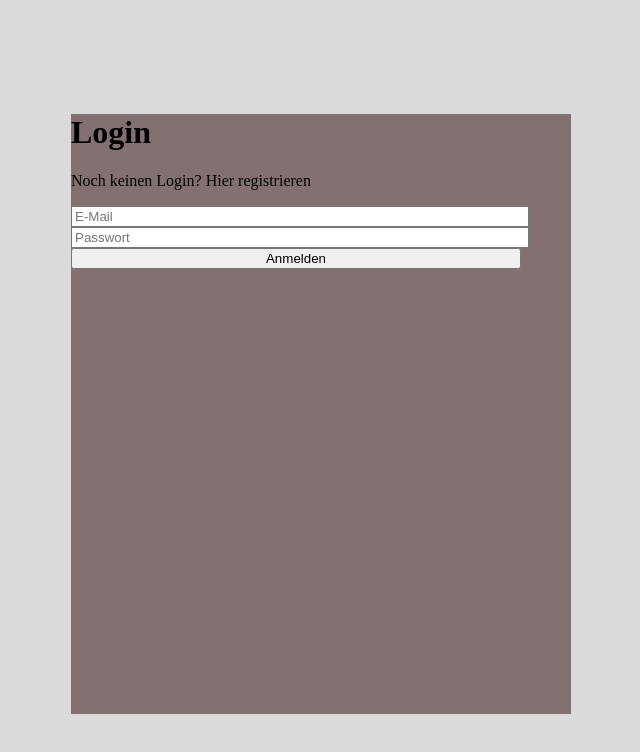
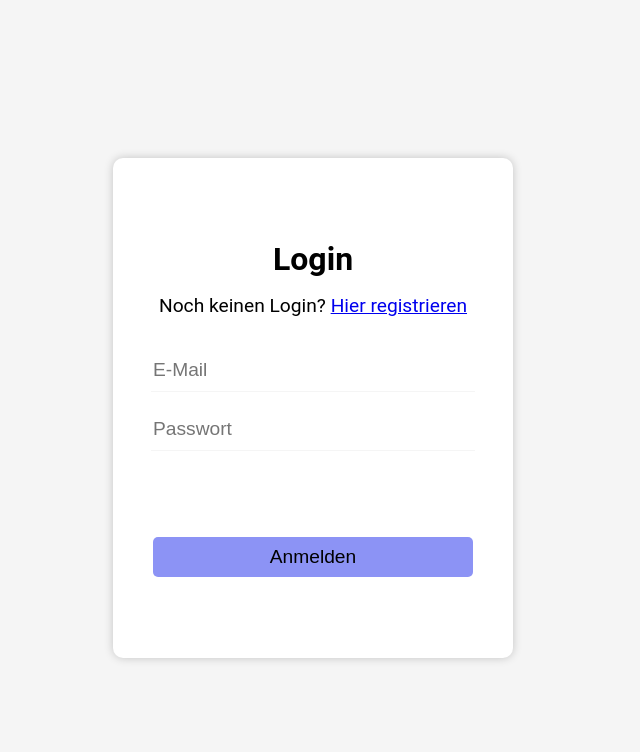
Before and after one commit to simonkrempin/hexachess, a Next.js app: page /login in a window 1280 px wide. Shown: the top 752 px of the page, without its empty margins (327-967 px from the left). Built offline with nearby package versions, Linux system fonts and the light colour scheme.

Commit message:
HECH19
Login Page

```diff
--- a/app/(auth)/login/login.css
+++ b/app/(auth)/login/login.css
@@ -1,19 +1,58 @@
 body {
-    background-color: #dadada;
-    display: grid;
-    place-items: center;
-    width: 100vw;
+    background-color: #f5f5f5;
     height: 100vh;
+    display: flex;
+    justify-content: center;
+    align-items: center;
     overflow: hidden;
 }
 
-.login {
-    background-color: #837070;
-    width: 500px;
-    height: 600px;
-    margin: 10px;
+.login-window {
+    width: 400px;
+    height: 500px;
+    background-color: white;
+    border-radius: 10px;
+    box-shadow: 0 0 10px 0 rgba(0, 0, 0, 0.2);
+    display: flex;
+    flex-direction: column;
+    justify-content: center;
+    align-items: center;
 }
 
-.login * {
-    width: 90%;
+/* make the input fields look better and take the whole width */
+.login-window > input {
+    width: 80%;
+    height: 40px;
+    border: none;
+    border-bottom: 1px solid #f5f5f5;
+    margin-bottom: 1rem;
+    font-size: 1.2rem;
+    outline: none;
 }
+
+/* make the button look better and take the whole width */
+.login-window > button {
+    width: 80%;
+    height: 40px;
+    border: none;
+    border-radius: 5px;
+    background-color: #8c93f5;
+    font-size: 1.2rem;
+    outline: none;
+    cursor: pointer;
+    /* align the button to the bottom of the div without moving the other items */
+    margin-top: 70px;
+}
+
+.login-window > h1, p {
+    margin: 0;
+    padding: 0;
+    /* add a prettier font*/
+    font-family: 'Roboto', sans-serif;
+}
+
+.login-window > p {
+    margin-top: 1rem;
+    margin-bottom: 2rem;
+    font-size: 1.2rem;
+}
--- a/app/(auth)/login/page.tsx
+++ b/app/(auth)/login/page.tsx
@@ -6,9 +6,9 @@ const LoginPage = () => {
     return (
         <div>
             <form>
-                <div className="login">
+                <div className="login-window">
                     <h1>Login</h1>
-                    <p>Noch keinen Login? Hier registrieren</p>
+                    <p>Noch keinen Login? <a href="/register">Hier registrieren</a></p>
                     <input type="email" placeholder="E-Mail"/>
                     <input type="password" placeholder="Passwort"/>
                     <button>Anmelden</button>
```
